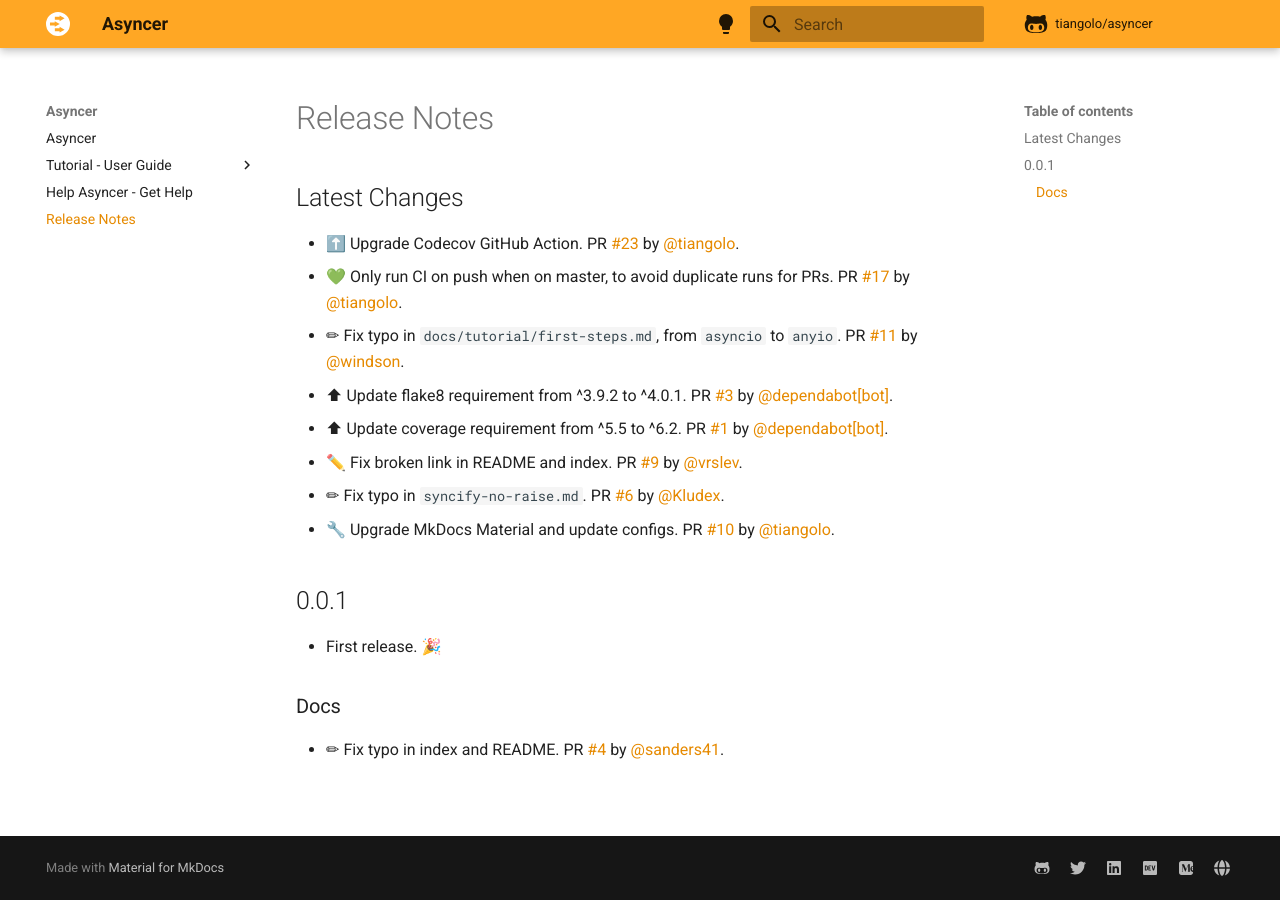
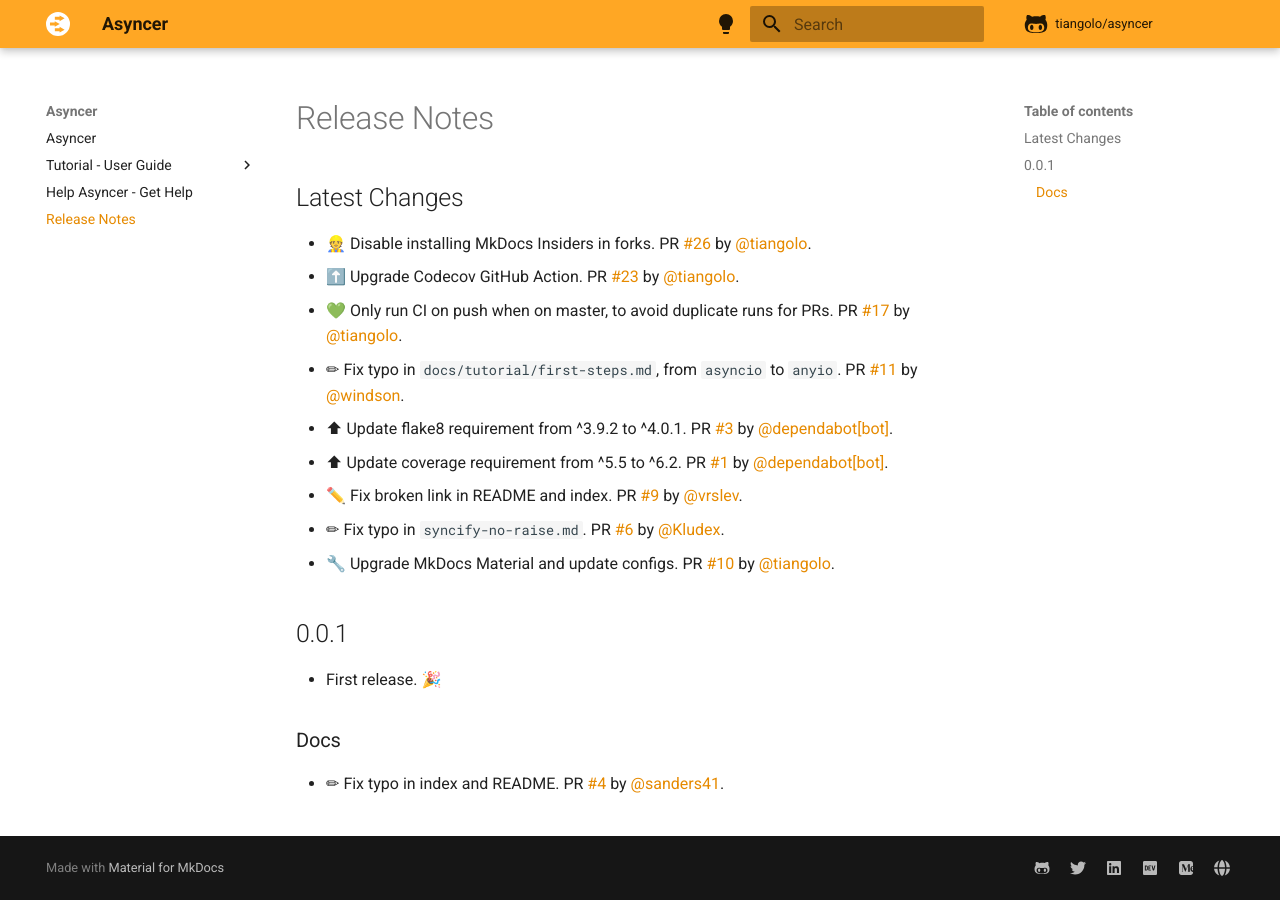
Before and after one commit to balintfrankas/fastapi-asyncer, an MkDocs documentation site: the page built from docs/release-notes.md, in a window 1280 px wide. Built offline with MkDocs 1.6.1 and Material for MkDocs 9.7.7, drawn with Linux system fonts in a browser that asks for light colours; comment, search, counter and statistics services are not loaded.

Commit message:
📝 Update release notes

```diff
--- a/docs/release-notes.md
+++ b/docs/release-notes.md
@@ -2,6 +2,7 @@
 
 ## Latest Changes
 
+* 👷 Disable installing MkDocs Insiders in forks. PR [#26](https://github.com/tiangolo/asyncer/pull/26) by [@tiangolo](https://github.com/tiangolo).
 * ⬆️ Upgrade Codecov GitHub Action. PR [#23](https://github.com/tiangolo/asyncer/pull/23) by [@tiangolo](https://github.com/tiangolo).
 * 💚 Only run CI on push when on master, to avoid duplicate runs for PRs. PR [#17](https://github.com/tiangolo/asyncer/pull/17) by [@tiangolo](https://github.com/tiangolo).
 * ✏ Fix typo in `docs/tutorial/first-steps.md`, from `asyncio` to `anyio`. PR [#11](https://github.com/tiangolo/asyncer/pull/11) by [@windson](https://github.com/windson).
```
